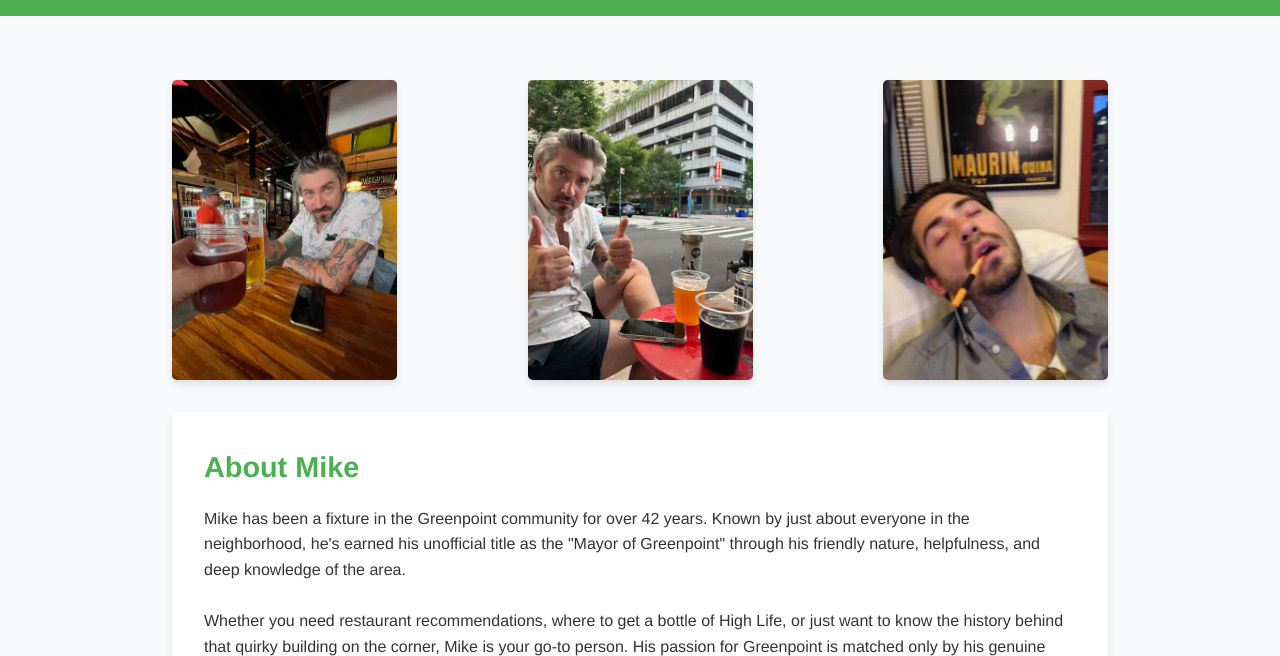
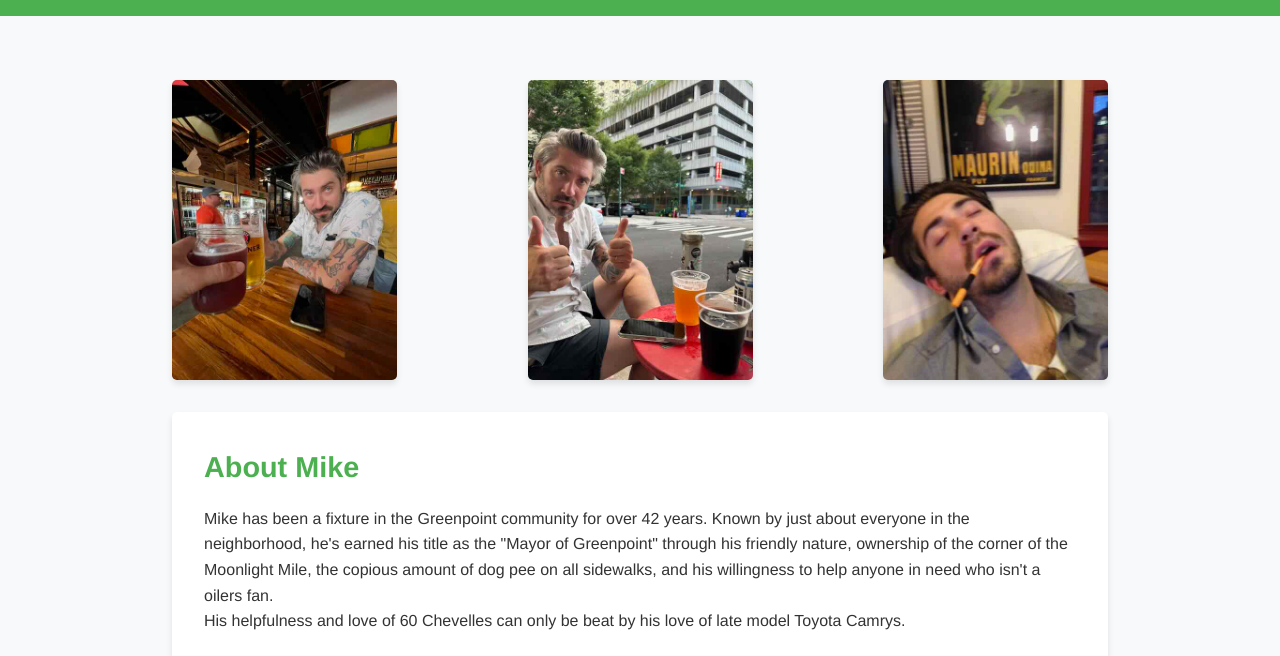
Before and after one commit to drkpxl/MayorOfGreenpoint, a plain HTML site: page index.html in a window 1280 px wide. Shown: the part 151-807 px from the top of the page. Drawn offline with Linux system fonts and the light colour scheme.

Commit message:
updated text

```diff
--- a/index.html
+++ b/index.html
@@ -187,8 +187,10 @@
       <div class="bio">
 
         <p>Mike has been a fixture in the Greenpoint community for over 42 years. Known by just about everyone in the
-          neighborhood, he's earned his unofficial title as the "Mayor of Greenpoint" through his friendly nature,
-          helpfulness, and deep knowledge of the area.</p>
+          neighborhood, he's earned his title as the "Mayor of Greenpoint" through his friendly nature, ownership of the
+          corner of the Moonlight Mile, the copious amount of dog pee on all sidewalks, and his
+          willingness to help anyone in need who isn't a oilers fan.</p>
+        <p>His helpfulness and love of 60 Chevelles can only be beat by his love of late model Toyota Camrys.</p>
         <br>
         <p>Whether you need restaurant recommendations, where to get a bottle of High Life, or just want to know the
           history
```
